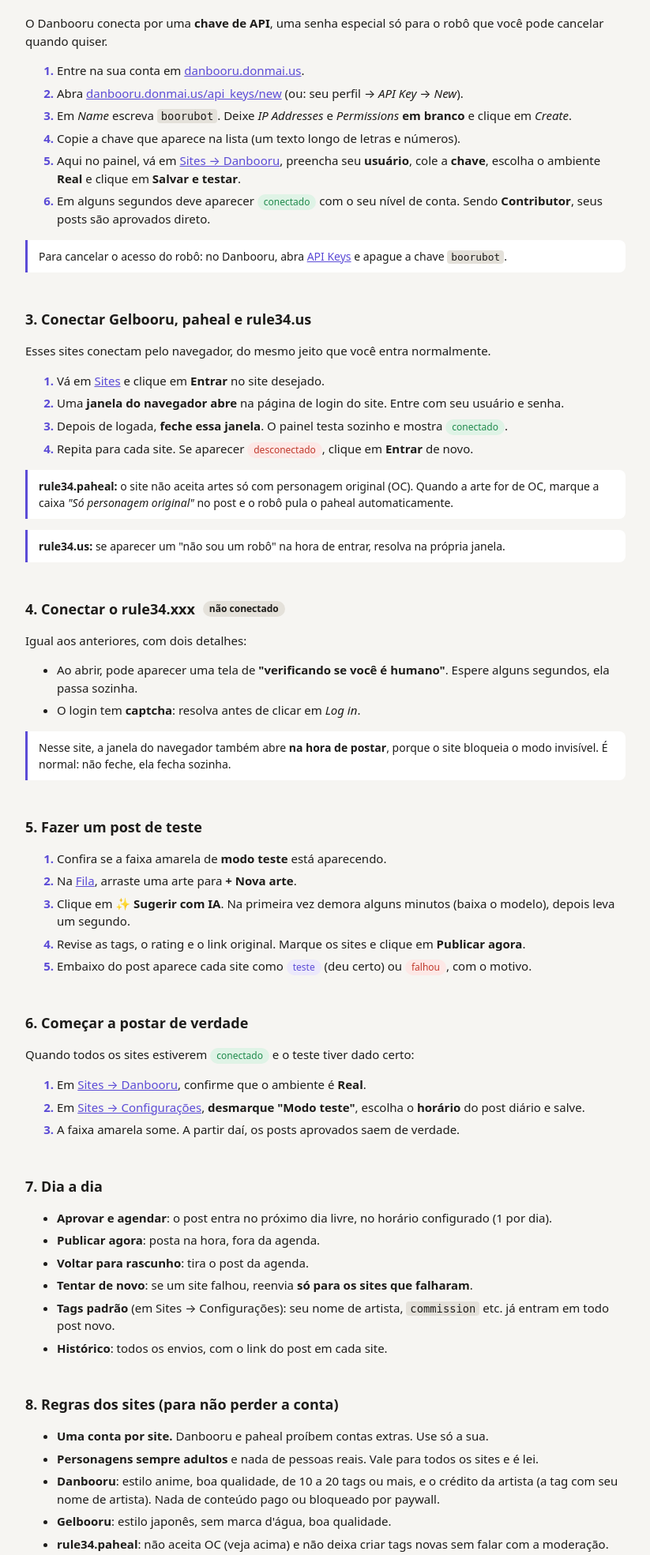
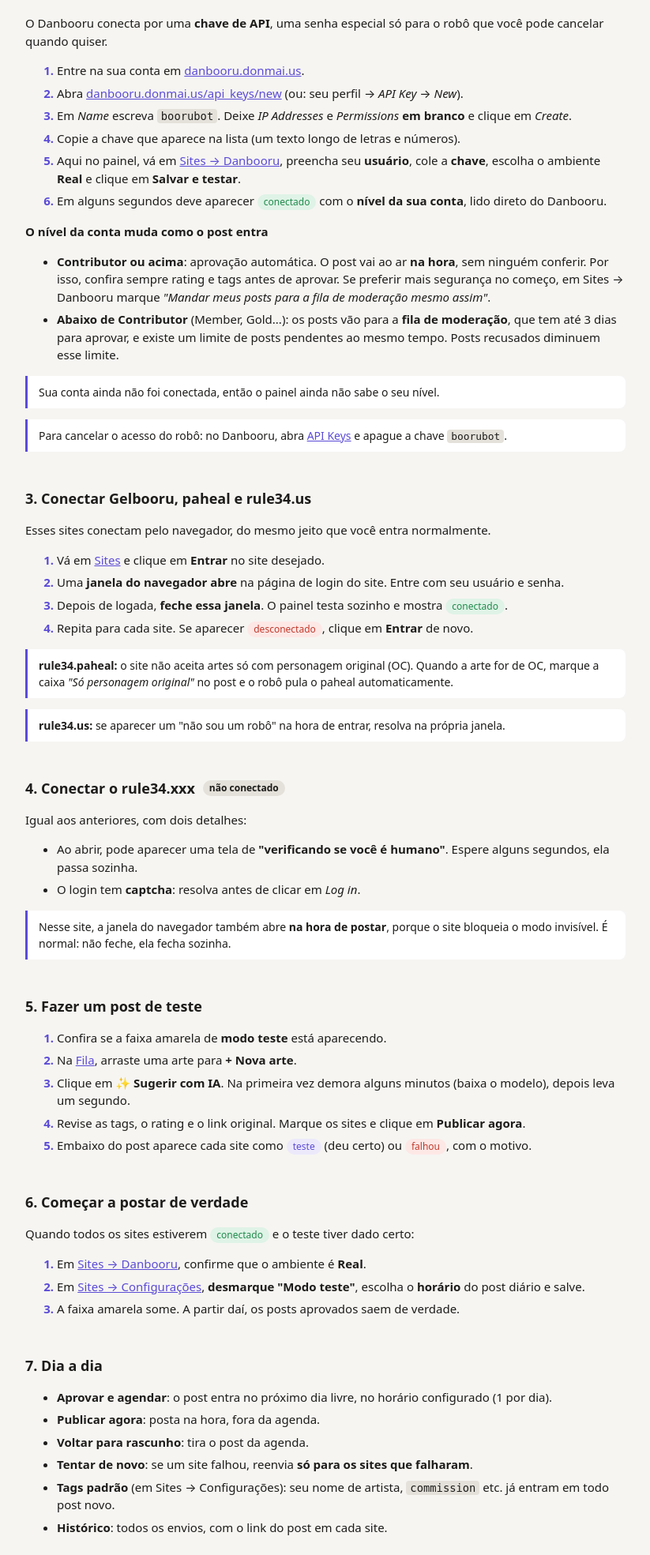
Before and after one commit to mrlptrc/boorubot, a FastAPI app: page /guia in a window 1280 px wide. Shown: the part 799-2768 px from the top of the page at 79% size, without its empty margins (74-897 px from the left). Run offline with FastAPI, Linux system fonts and the light colour scheme.

Commit message:
danbooru: lê o nível real da conta em vez de presumir Contributor
- teste de conexão grava level/level_string do /profile.json; conta banida = desconectado
- avisos por nível: Contributor (vai ao ar na hora, sem moderação) vs abaixo (fila de moderação)
- opção para Contributor mandar posts para a moderação mesmo assim (post[is_pending])
- trocar conta/ambiente ou remover chave esquece o nível até o próximo teste
- guia explica os dois casos e mostra o nível detectado

```diff
--- a/src/boorubot/config.py
+++ b/src/boorubot/config.py
@@ -27,6 +27,7 @@ def build_site(name: str, db=None):
                 base_url=DANBOORU_URLS.get(db.setting("danbooru_env"), DANBOORU_URLS["test"]),
                 login=db.setting("danbooru_login"),
                 api_key=db.setting("danbooru_api_key"),
+                force_pending=db.setting("danbooru_force_pending") == "1",
             )
         return Danbooru(
             base_url=env("DANBOORU_URL", DANBOORU_URLS["test"]),
--- a/src/boorubot/db.py
+++ b/src/boorubot/db.py
@@ -62,6 +62,9 @@ DEFAULT_SETTINGS = {
     "danbooru_env": "test",  # test = testbooru, live = danbooru de verdade
     "danbooru_login": "",
     "danbooru_api_key": "",
+    "danbooru_level": "",          # preenchido pelo teste de conexão (nível real da conta)
+    "danbooru_level_string": "",
+    "danbooru_force_pending": "0",  # 1 = mesmo Contributor, manda para a fila de moderação
     "default_tags": "",      # entram em todo post novo (ex.: nome de artista, commission)
     "default_sites": json.dumps(["danbooru", "gelbooru", "paheal", "rule34us", "rule34xxx"]),
 }
--- a/src/boorubot/sites/base.py
+++ b/src/boorubot/sites/base.py
@@ -18,6 +18,7 @@ class Result:
     message: str
     url: str = ""
     artifacts: list[Path] = field(default_factory=list)
+    info: dict = field(default_factory=dict)  # dados extras do site (ex.: nível da conta)
 
 
 class Site:
--- a/src/boorubot/web/app.py
+++ b/src/boorubot/web/app.py
@@ -15,6 +15,7 @@ from fastapi.templating import Jinja2Templates
 from boorubot.config import ALL_SITES
 from boorubot.db import DB, IMAGES_DIR
 from boorubot.models import IMAGE_EXTS, RATINGS
+from boorubot.sites.danbooru import CONTRIBUTOR_LEVEL
 from boorubot.worker import Worker
 
 HERE = Path(__file__).parent
@@ -63,8 +64,19 @@ def create_app(db: DB | None = None, worker: Worker | None = None, start_worker:
         ALL_SITES=ALL_SITES,
     )
 
+    def danbooru_mode() -> str:
+        """Como o post entra no Danbooru, pelo nível REAL lido da conta (nunca presumido).
+        unknown | direct (Contributor, sem moderação) | forced (Contributor pedindo moderação) | moderated"""
+        level = db.setting("danbooru_level")
+        if not level.isdigit() or not db.sessions().get("danbooru", {}).get("ok"):
+            return "unknown"
+        if int(level) >= CONTRIBUTOR_LEVEL:
+            return "forced" if db.setting("danbooru_force_pending") == "1" else "direct"
+        return "moderated"
+
     def render(request: Request, name: str, **ctx):
-        ctx.update(test_mode=db.test_mode, jobs=worker.pending(), danbooru_env=db.setting("danbooru_env"))
+        ctx.update(test_mode=db.test_mode, jobs=worker.pending(), danbooru_env=db.setting("danbooru_env"),
+                   danbooru_mode=danbooru_mode(), danbooru_level=db.setting("danbooru_level_string"))
         return templates.TemplateResponse(request, name, ctx)
 
     def default_sites() -> list[str]:
@@ -193,10 +205,17 @@ def create_app(db: DB | None = None, worker: Worker | None = None, start_worker:
             danbooru_login=db.setting("danbooru_login"),
             danbooru_key_hint=f"••••{key[-4:]}" if key else "",
             default_tags=db.setting("default_tags"), default_sites=default_sites(),
+            force_pending=db.setting("danbooru_force_pending") == "1",
         )
 
     @app.post("/settings/danbooru")
-    def save_danbooru(login: str = Form(""), api_key: str = Form(""), env: str = Form("test")):
+    def save_danbooru(
+        login: str = Form(""), api_key: str = Form(""), env: str = Form("test"), force_pending: bool = Form(False),
+    ):
+        # conta/ambiente podem ter mudado: esquece o nível até o próximo teste
+        db.set_setting("danbooru_level", "")
+        db.set_setting("danbooru_level_string", "")
+        db.set_setting("danbooru_force_pending", "1" if force_pending else "0")
         db.set_setting("danbooru_login", login.strip())
         if api_key.strip():  # vazio = mantém a chave salva
             db.set_setting("danbooru_api_key", api_key.strip())
@@ -207,6 +226,8 @@ def create_app(db: DB | None = None, worker: Worker | None = None, start_worker:
     @app.post("/settings/danbooru/remove")
     def remove_danbooru():
         db.set_setting("danbooru_api_key", "")
+        db.set_setting("danbooru_level", "")
+        db.set_setting("danbooru_level_string", "")
         db.set_session("danbooru", False, "chave removida do painel")
         return see_other("/sites#danbooru")
 
--- a/src/boorubot/web/static/style.css
+++ b/src/boorubot/web/static/style.css
@@ -118,3 +118,10 @@ button:disabled { opacity: .6; cursor: wait; }
 .guide dt { font-weight: 600; margin-top: 12px; }
 .guide dd { margin: 4px 0 0 0; color: var(--muted); }
 code { background: var(--line); padding: 1px 5px; border-radius: 4px; font-size: 0.92em; }
+
+.level-box { grid-column: 1 / -1; font-size: 14px; }
+.level-box p { margin: 0 0 8px; }
+.notice { font-size: 14px; padding: 10px 14px; border-radius: 10px; margin: 16px 0 0; background: var(--bg); border: 1px solid var(--line); }
+.n-direct { background: #fff4d6; border-color: #f0d38a; color: #6b4e00; }
+@media (prefers-color-scheme: dark) { .n-direct { background: #3a3014; border-color: #6b5622; color: #f3d98b; } }
+.guide h3 { font-size: 15px; margin: 16px 0 4px; }
--- a/src/boorubot/web/templates/guide.html
+++ b/src/boorubot/web/templates/guide.html
@@ -49,9 +49,23 @@
       <li>Copie a chave que aparece na lista (um texto longo de letras e números).</li>
       <li>Aqui no painel, vá em <a href="/sites#danbooru">Sites → Danbooru</a>, preencha seu <b>usuário</b>, cole a <b>chave</b>,
         escolha o ambiente <b>Real</b> e clique em <b>Salvar e testar</b>.</li>
-      <li>Em alguns segundos deve aparecer <span class="pill s-ok">conectado</span> com o seu nível de conta.
-        Sendo <b>Contributor</b>, seus posts são aprovados direto.</li>
+      <li>Em alguns segundos deve aparecer <span class="pill s-ok">conectado</span> com o <b>nível da sua conta</b>,
+        lido direto do Danbooru.</li>
     </ol>
+    <h3>O nível da conta muda como o post entra</h3>
+    <ul>
+      <li><b>Contributor ou acima</b>: aprovação automática. O post vai ao ar <b>na hora</b>, sem ninguém conferir.
+        Por isso, confira sempre rating e tags antes de aprovar. Se preferir mais segurança no começo, em Sites → Danbooru
+        marque <i>"Mandar meus posts para a fila de moderação mesmo assim"</i>.</li>
+      <li><b>Abaixo de Contributor</b> (Member, Gold...): os posts vão para a <b>fila de moderação</b>, que tem até 3 dias para aprovar,
+        e existe um limite de posts pendentes ao mesmo tempo. Posts recusados diminuem esse limite.</li>
+    </ul>
+    <p class="tip">
+      {% if danbooru_mode == 'unknown' %}Sua conta ainda não foi conectada, então o painel ainda não sabe o seu nível.
+      {% elif danbooru_mode == 'moderated' %}Sua conta: <b>{{ danbooru_level }}</b>. Seus posts passam pela moderação.
+      {% elif danbooru_mode == 'forced' %}Sua conta: <b>{{ danbooru_level }}</b>, com moderação ligada por escolha sua.
+      {% else %}Sua conta: <b>{{ danbooru_level }}</b>. Seus posts vão ao ar na hora.{% endif %}
+    </p>
     <p class="tip">Para cancelar o acesso do robô: no Danbooru, abra <a href="https://danbooru.donmai.us/api_keys" target="_blank">API Keys</a> e apague a chave <code>boorubot</code>.</p>
   </section>
 
--- a/src/boorubot/worker.py
+++ b/src/boorubot/worker.py
@@ -105,6 +105,10 @@ class Worker:
             try:
                 result = site.login() if job.kind == "login" else site.session_check()
                 self.db.set_session(site.name, result.ok, result.message)
+                if site.name == "danbooru":
+                    # nível real da conta: decide se o post vai direto ao ar ou para moderação
+                    self.db.set_setting("danbooru_level", str(result.info.get("level", "")))
+                    self.db.set_setting("danbooru_level_string", result.info.get("level_string", ""))
             except Exception as exc:
                 self.db.set_session(site.name, False, f"{type(exc).__name__}: {exc}")
 
```
Also changed, not shown: src/boorubot/sites/danbooru.py (+20 -4 lines), src/boorubot/web/templates/post.html (+8 -0 lines), src/boorubot/web/templates/sites.html (+18 -0 lines), tests/test_core.py (+19 -0 lines), tests/test_panel.py (+23 -0 lines).
